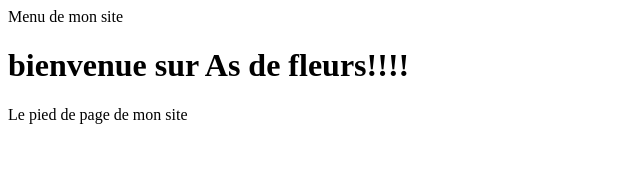
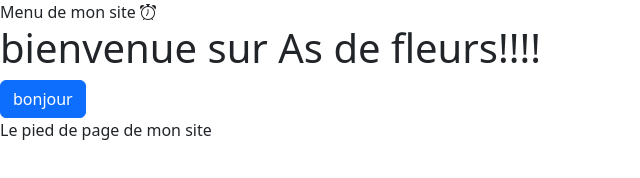
Before and after one commit to anthony65150/AsEnFleurs, a website with bundled scripts: page index.html in a window 1280 px wide. Shown: the whole page, without its empty margins (0-640 px from the left). Built offline with nearby package versions, Linux system fonts and the light colour scheme; files whose address does not match are found by name.

Commit message:
ajout bootstrap et bootstrap icons

```diff
--- a/index.html
+++ b/index.html
@@ -3,10 +3,12 @@
 <head>
     <meta charset="UTF-8">
     <meta name="viewport" content="width=device-width, initial-scale=1.0">
+    <link rel="stylesheet" href="node_modules/bootstrap/dist/css/bootstrap.min.css">
+    <link rel="stylesheet" href="node_modules/bootstrap-icons/font/bootstrap-icons.css">
     <title>Document</title>
 </head>
 <body>
-    <header> Menu de mon site</header>
+    <header> Menu de mon site <i class="bi bi-alarm"></i></header>
 
 
     <main id="main-page"></main>
@@ -14,5 +16,6 @@
 
     <footer>Le pied de page de mon site</footer>
     <script type="module" src="Router/router.js"></script>
+    <script src="node_modules/bootstrap/dist/js/bootstrap.bundle.min.js"></script>
 </body>
 </html>
--- /dev/null
+++ b/package.json
@@ -0,0 +1,6 @@
+{
+  "dependencies": {
+    "bootstrap": "^5.3.3",
+    "bootstrap-icons": "^1.11.3"
+  }
+}
--- a/pages/home.html
+++ b/pages/home.html
@@ -1 +1,2 @@
 <h1>bienvenue sur As de fleurs!!!!</h1>
+<button class="btn btn-primary">bonjour</button>
```
Also changed, not shown: 2 other files.
